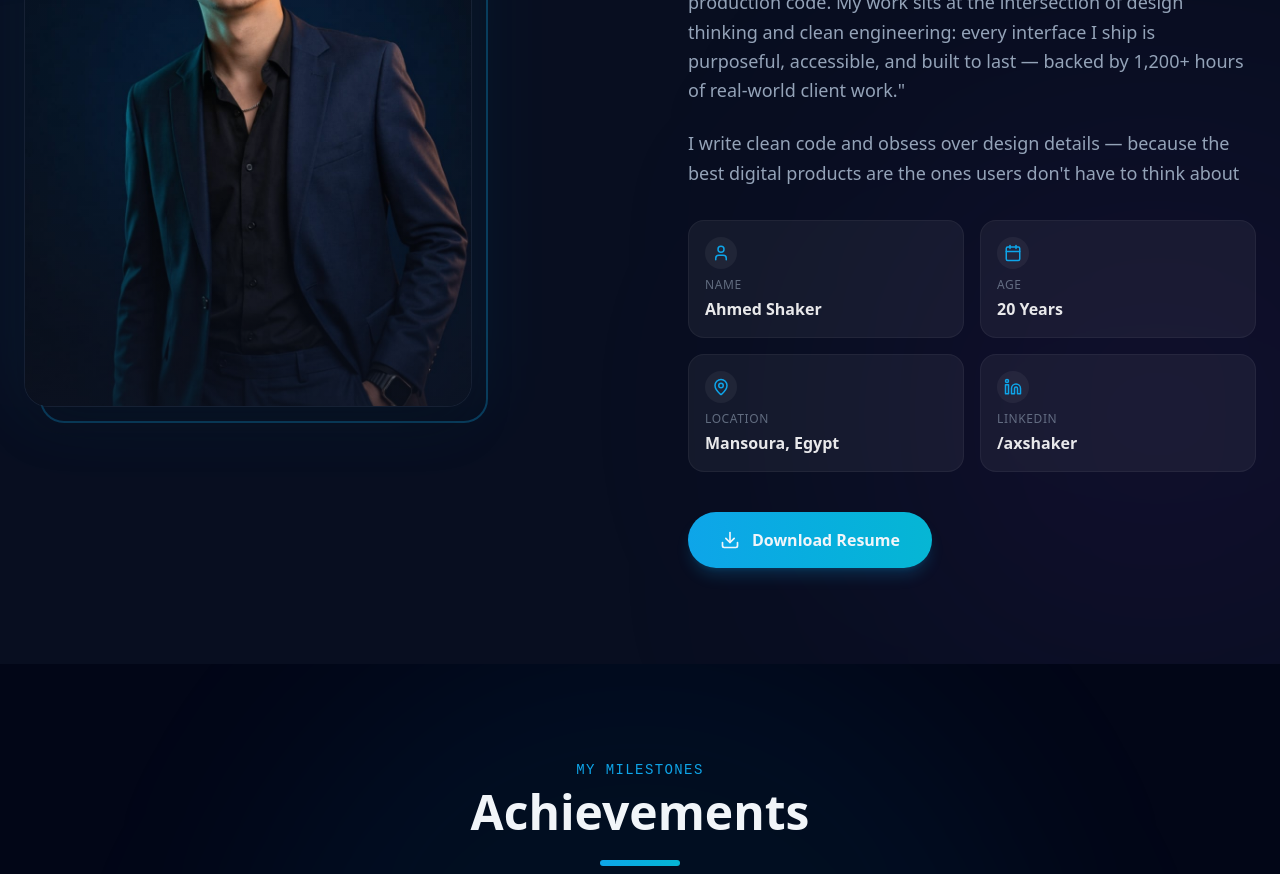
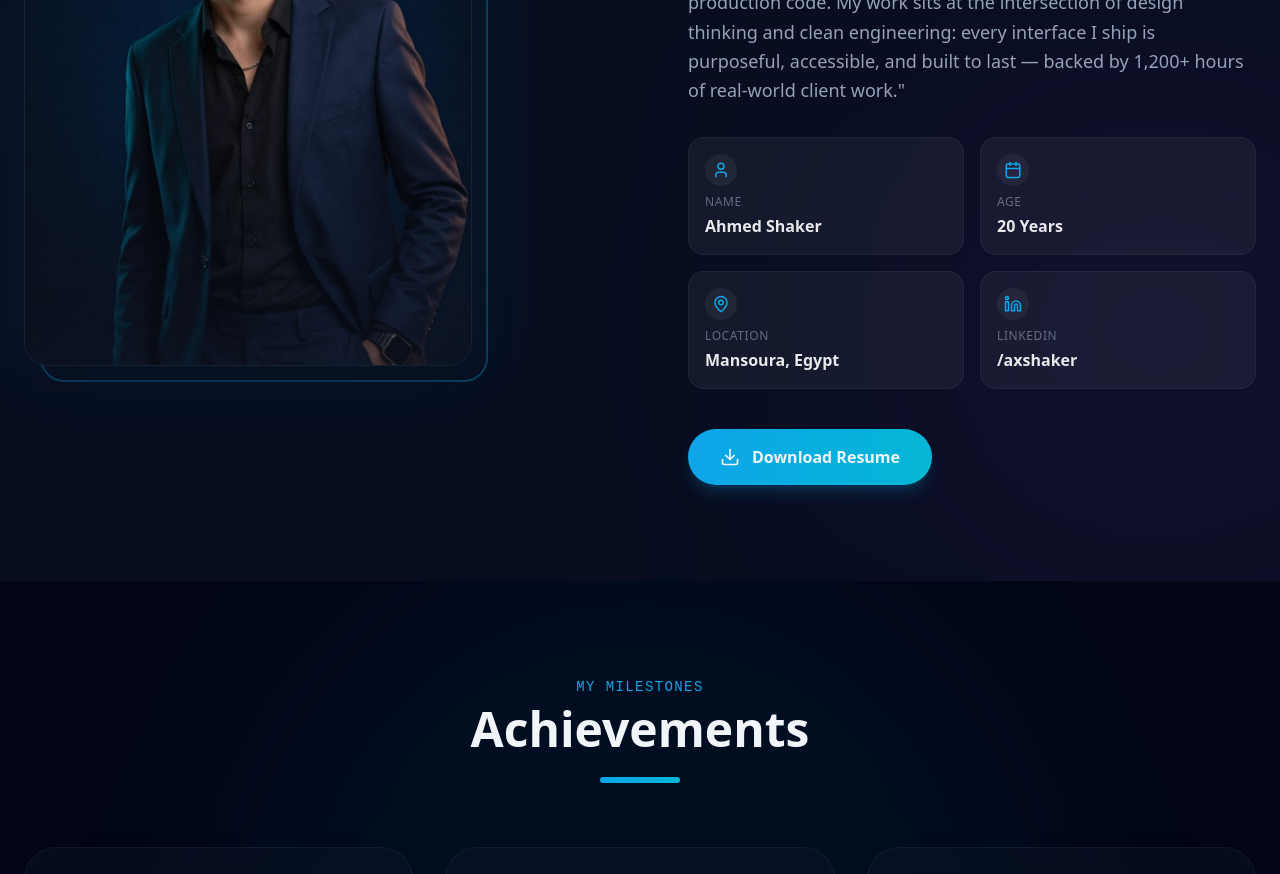
Before and after one commit to AhmdShakerx/Protofolio, a React (Vite) app: page / in a window 1280 px wide. Shown: the part 1380-2254 px from the top of the page. Built offline with nearby package versions, Linux system fonts and the light colour scheme.

Commit message:
Update App.tsx

```diff
--- a/src/App.tsx
+++ b/src/App.tsx
@@ -327,9 +327,6 @@ export default function App() {
                 </h3>
                 <p className="text-gray text-lg mb-6 leading-relaxed">
                  "I'm Ahmed — a front-end developer and UI/UX designer with 2 years of hands-on experience building products that people actually enjoy using. I've had the privilege of partnering with 13 clients across different industries, turning ideas into polished digital experiences — from early wireframes to pixel-perfect production code. My work sits at the intersection of design thinking and clean engineering: every interface I ship is purposeful, accessible, and built to last — backed by 1,200+ hours of real-world client work."
-                </p>
-                <p className="text-gray text-lg leading-relaxed">
-                 I write clean code and obsess over design details — because the best digital products are the ones users don't have to think about
                 </p>
               </motion.div>
 
```
